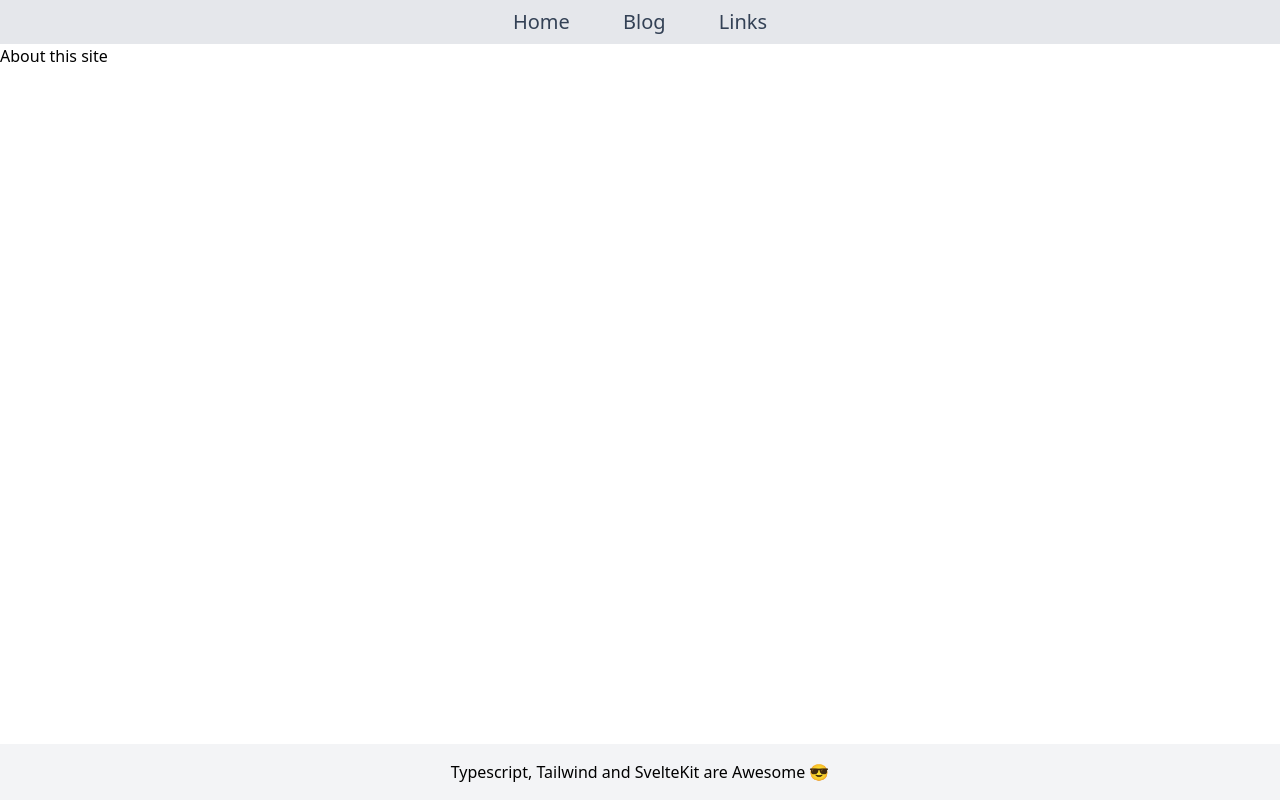
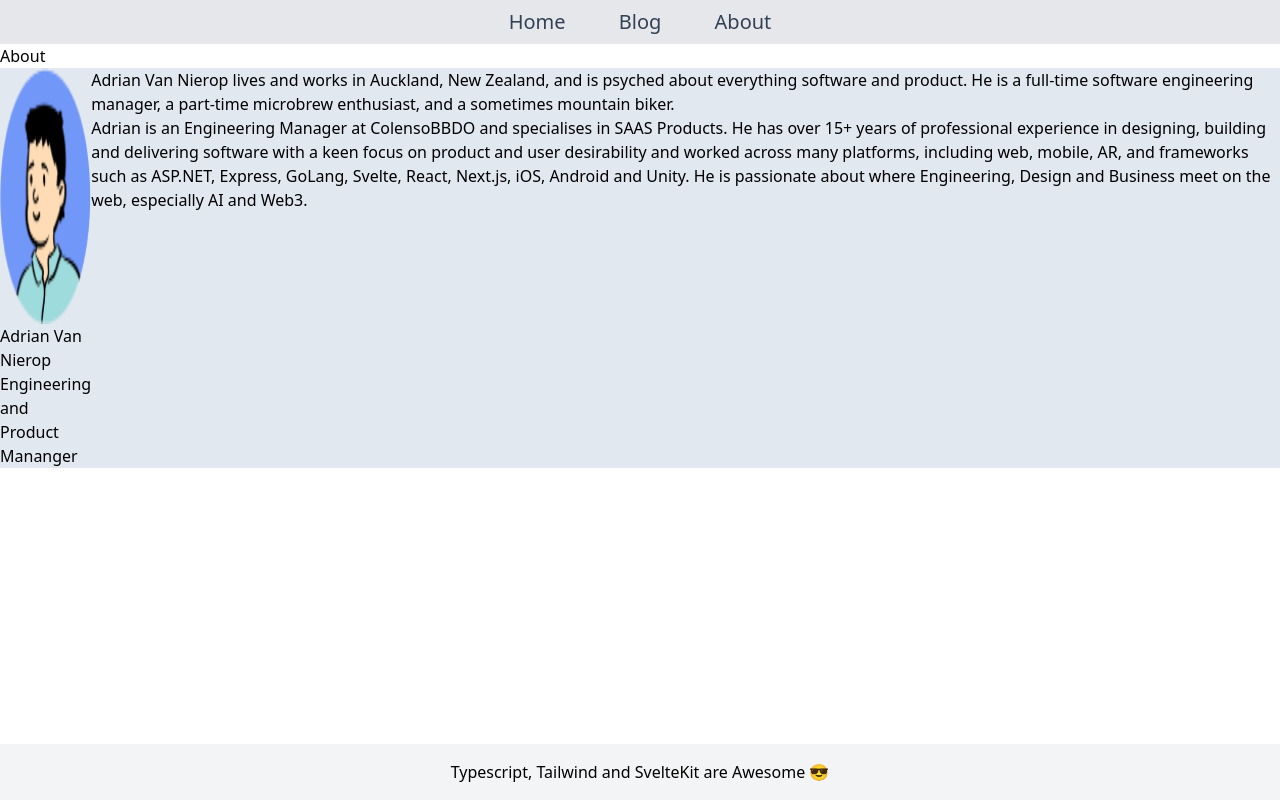
Before and after one commit to AdrianDevs/Ideas, a SvelteKit app: page /about in a window 1280 px wide. Built offline with nearby package versions, Linux system fonts and the light colour scheme.

Commit message:
Removed commented out code

```diff
--- a/src/routes/+layout.svelte
+++ b/src/routes/+layout.svelte
@@ -11,8 +11,8 @@
 		// { id: 'Quotes', url: '/quotes' },
 		// { id: 'Travel', url: '/travel' },
 		// { id: 'Learn', url: '/learn' },
-		// { id: 'About', url: '/about' },
-		{ id: 'Links', url: '/links' }
+		{ id: 'About', url: '/about' }
+		// { id: 'Links', url: '/links' }
 	];
 </script>
 
--- a/src/routes/+page.svelte
+++ b/src/routes/+page.svelte
@@ -29,7 +29,7 @@
 	</picture>
 
 	<h1 class="w-320 flex-initial self-center text-center text-xl font-bold text-black">
-		Software Engineer
+		Engineering Products
 	</h1>
 </section>
 
--- a/src/routes/about/+page.svelte
+++ b/src/routes/about/+page.svelte
@@ -1,6 +1,58 @@
+<script>
+	import me from '$lib/images/me.png';
+</script>
+
 <svelte:head>
 	<title>About</title>
 	<meta name="description" content="About this site" />
 </svelte:head>
 
-<h1>About this site</h1>
+<!--
+add photo
+add GitHub link
+add LinkedIn link
+make responsive
+style
+draw dividing line under title heading
+-->
+
+<!-- <section class="w-screen justify-center gap-x-4 bg-gray-100 py-4 xs:flex sm:hidden">
+	<picture class="flex-none">
+		<img class="object-center" alt="profile of me" src={me} />
+	</picture>
+</section> -->
+
+<h1>About</h1>
+
+<!-- Small screens -->
+<section class="justify-center bg-slate-200 xs:flex sm:hidden">
+	<p>what 1</p>
+	<p>what 2</p>
+</section>
+
+<!-- Big screens -->
+<section class="justify-center bg-slate-200 xs:hidden sm:flex">
+	<div>
+		<picture class="flex-none">
+			<img class="h-64 w-64 object-fill" alt="profile of me" src={me} />
+		</picture>
+		<h2>Adrian Van Nierop</h2>
+		<h3>Engineering and Product Mananger</h3>
+	</div>
+	<div>
+		<p>
+			Adrian Van Nierop lives and works in Auckland, New Zealand, and is psyched about everything
+			software and product. He is a full-time software engineering manager, a part-time microbrew
+			enthusiast, and a sometimes mountain biker.
+		</p>
+
+		<p>
+			Adrian is an Engineering Manager at ColensoBBDO and specialises in SAAS Products. He has over
+			15+ years of professional experience in designing, building and delivering software with a
+			keen focus on product and user desirability and worked across many platforms, including web,
+			mobile, AR, and frameworks such as ASP.NET, Express, GoLang, Svelte, React, Next.js, iOS,
+			Android and Unity. He is passionate about where Engineering, Design and Business meet on the
+			web, especially AI and Web3.
+		</p>
+	</div>
+</section>
--- a/src/routes/learn/+page.svelte
+++ /dev/null
@@ -1,19 +0,0 @@
-<script lang="ts">
-	import type { PageData } from '../learn/$types';
-
-	export let data: PageData;
-</script>
-
-<svelte:head>
-	<title>Learn</title>
-	<meta name="description" content="Learning Svelte" />
-</svelte:head>
-
-<h1>Learnings</h1>
-<h2>{data.title}</h2>
-<h3>{data.content}</h3>
-
-<h1>Notes</h1>
-<h2>Tutorials</h2>
-<h3>Build a Static Sveltekit Markdown Blog</h3>
-Link: https://joshcollinsworth.com/blog/build-static-sveltekit-markdown-blog
--- a/src/routes/learn/+page.ts
+++ /dev/null
@@ -1,15 +0,0 @@
-// export const ssr = true
-// export const csr = false
-// import { error } from '@sveltejs/kit';
-import type { PageLoad } from './$types';
-
-
-export const load = (async () => {
-    console.log('learnings load')
-    return {
-        title: 'Things I am learning',
-        content: 'Svelte, SvelteKit, Go, Web standards, Rust, C++, Game engine development'
-    };
-
-    // throw error(404, 'Not found')
-}) satisfies PageLoad;
```
Also changed, not shown: 1 other file (tests, documents, lock files or other folders).
